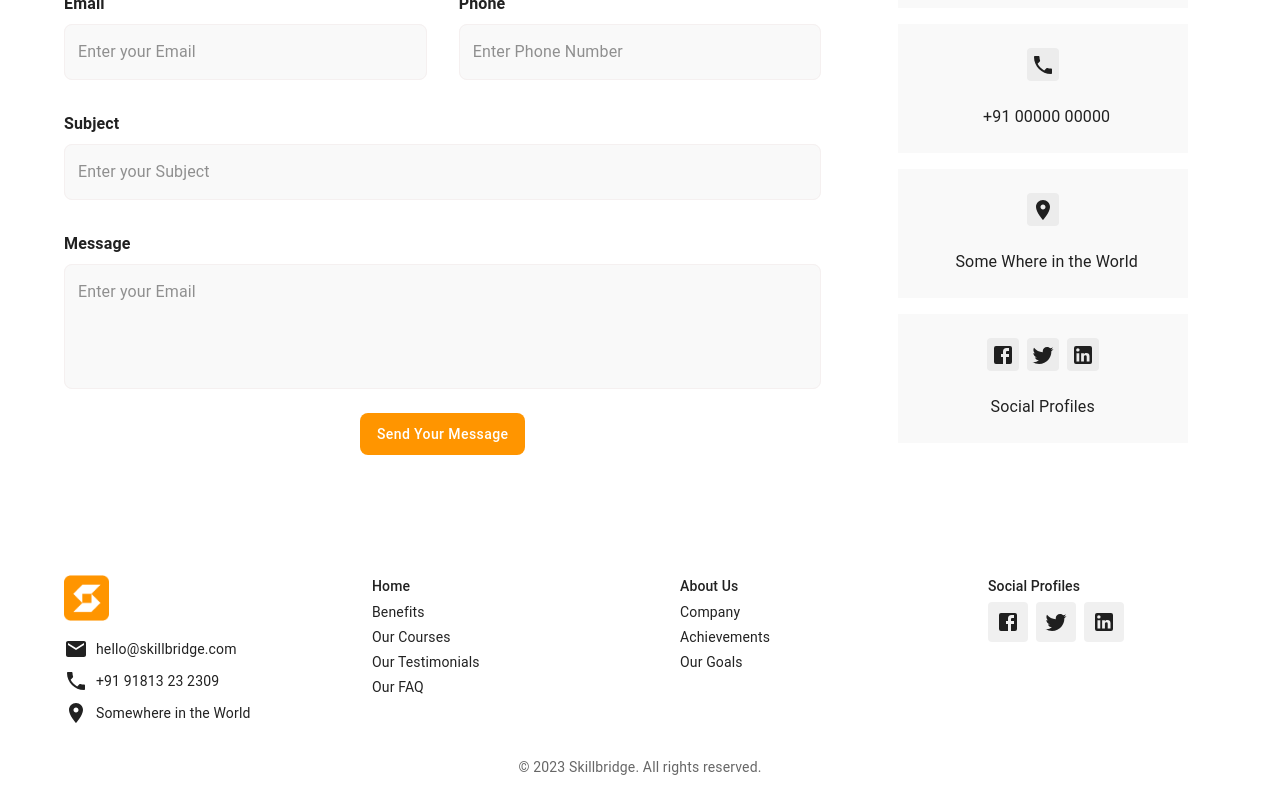
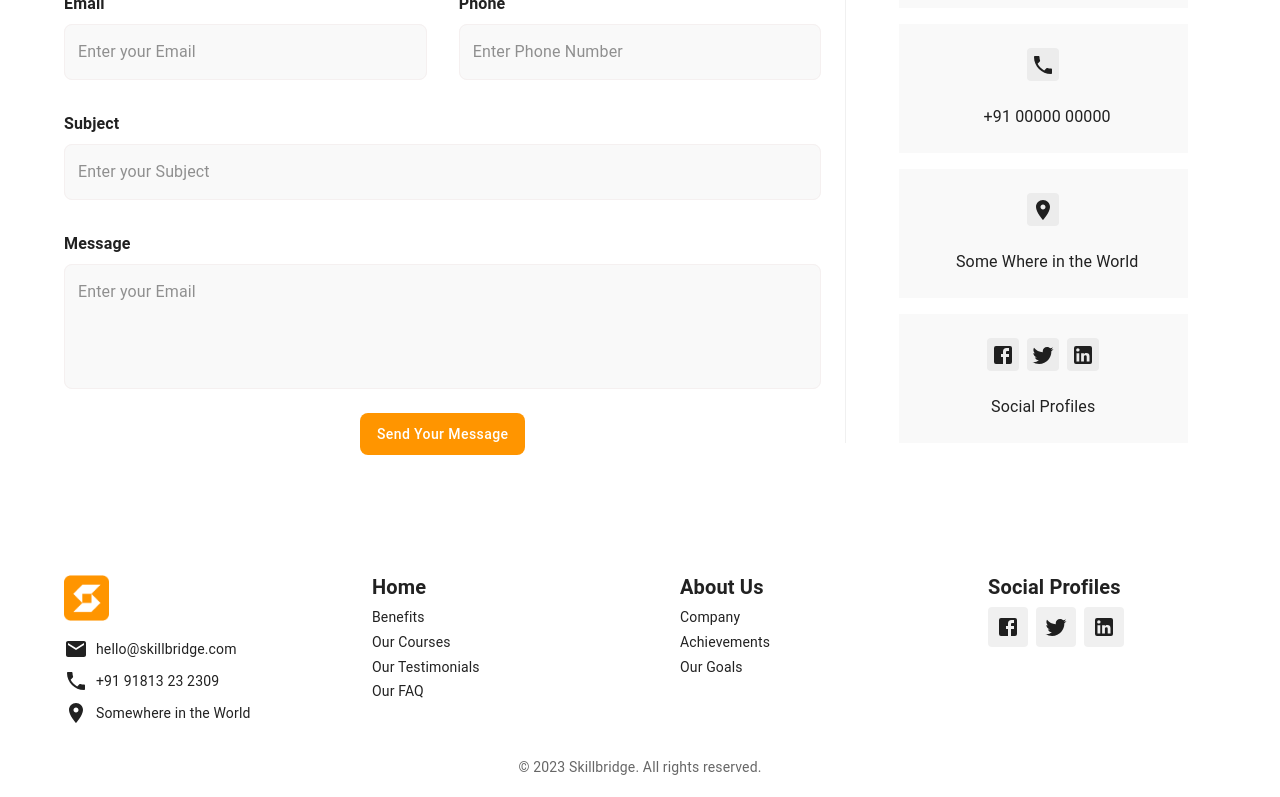
Before and after one commit to Moustafa-Elsayed/onlinecourse, a Next.js app: page /contactus in a window 1280 px wide. Shown: the part 574-1371 px from the top of the page. Built offline with nearby package versions, Linux system fonts and the light colour scheme.

Commit message:
styling footer

```diff
--- a/src/components/contactus/ContactForm.js
+++ b/src/components/contactus/ContactForm.js
@@ -101,6 +101,7 @@ const ContactForm = () => {
               justifyContent: "center",
               alignItems: "center",
               flexDirection: "column",
+              borderLeft:{xs:"none",sm:"none",md:"1px solid #c4c4c442"}
             }}
           >
             <Box
@@ -161,6 +162,7 @@ const ContactForm = () => {
                 p: 3,
                 backgroundColor: theme.palette.primary.light,
                 width: "80%",
+
               }}
             >
               <Box
--- a/src/components/layout/Footer.js
+++ b/src/components/layout/Footer.js
@@ -48,7 +48,7 @@ const Footer = () => {
             </Box>
           </Grid>
           <Grid item xs={12} sm={3}>
-            <Typography variant="h6" gutterBottom>
+            <Typography variant="h4" fontWeight={"bold"} gutterBottom>
               Home
             </Typography>
             <Link
@@ -92,7 +92,7 @@ const Footer = () => {
             </Link>
           </Grid>
           <Grid item xs={12} sm={3}>
-            <Typography variant="h6" gutterBottom>
+            <Typography variant="h4" fontWeight={"bold"}  gutterBottom>
               About Us
             </Typography>
             <Link
@@ -125,8 +125,8 @@ const Footer = () => {
               Our Goals
             </Link>
           </Grid>
-          <Grid item xs={12} sm={3} >
-            <Typography variant="h6" gutterBottom>
+          <Grid item xs={12} sm={3}  >
+            <Typography variant="h4" fontWeight={"bold"}  gutterBottom>
               Social Profiles
             </Typography>
             <Box display="flex" gap={1}>
```
